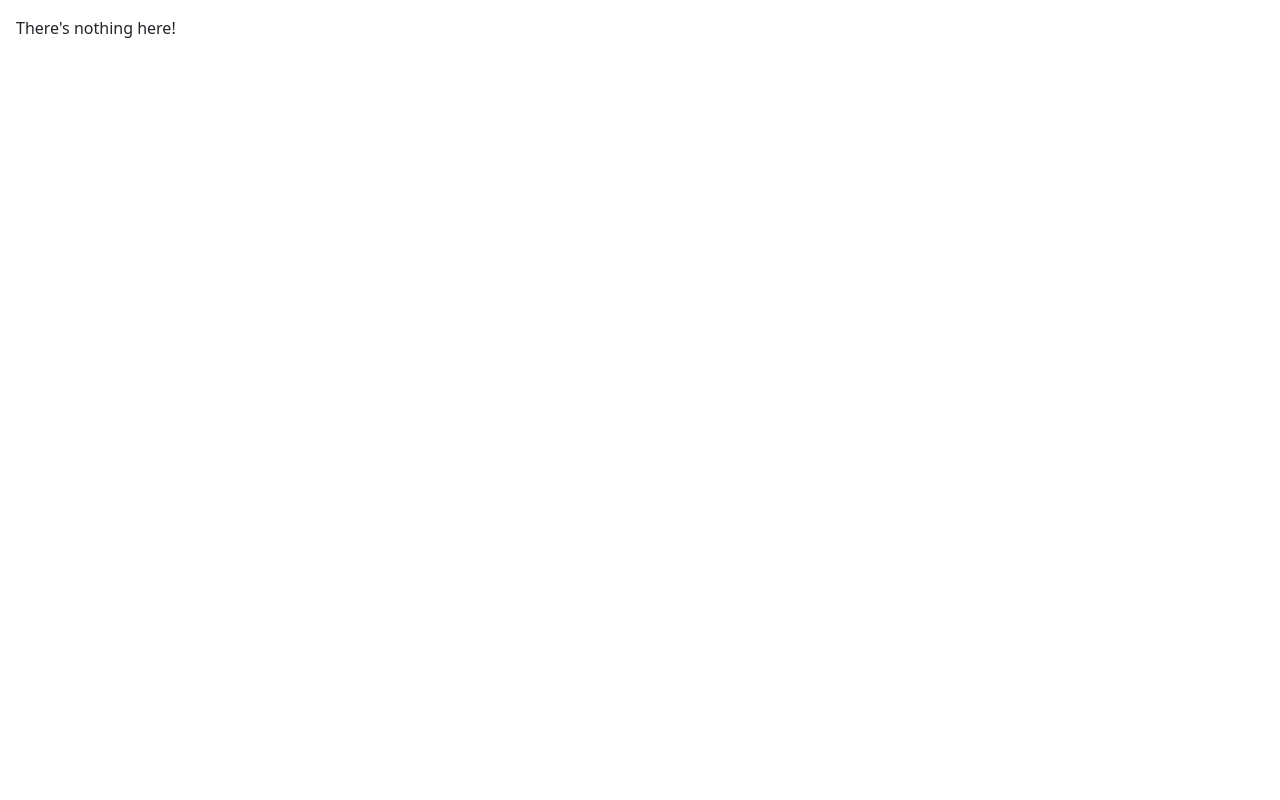
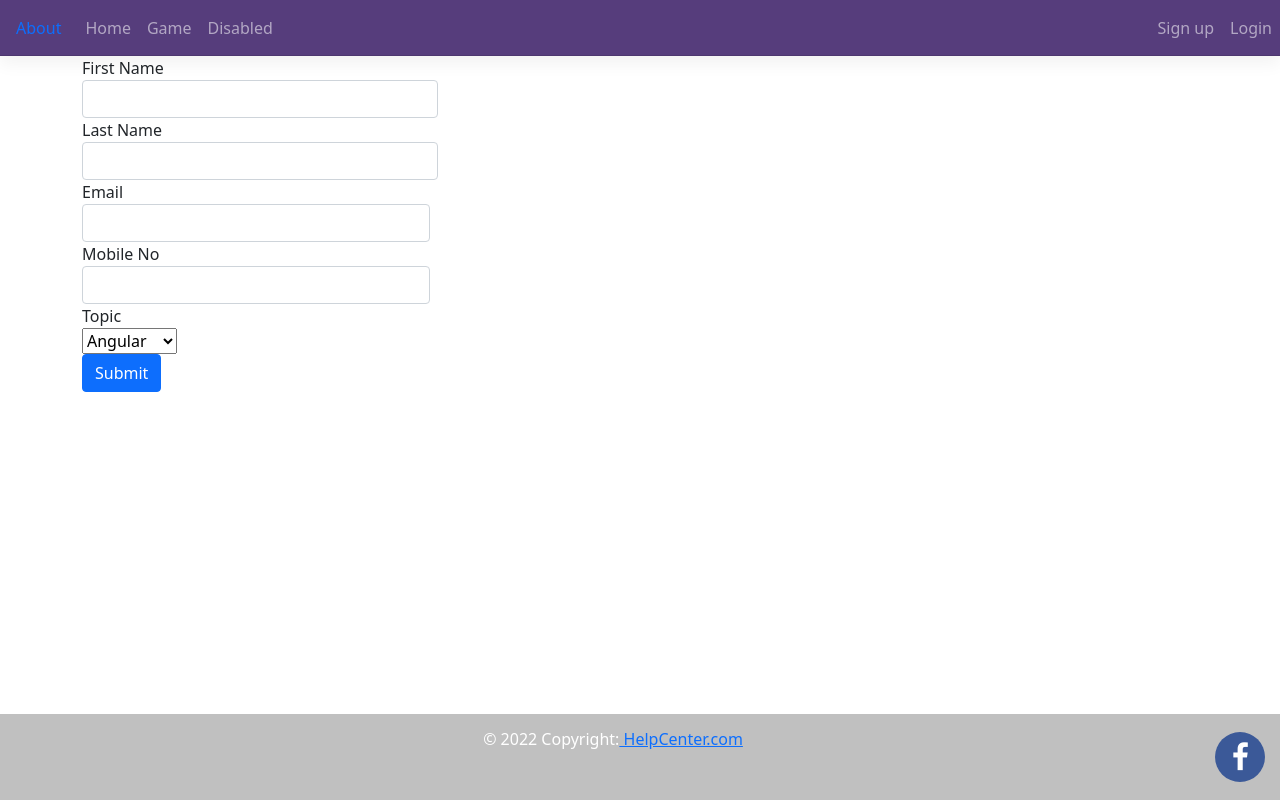
Before and after one commit to rajesh13ca63/tik-tok-game, a React (Create React App) app: page /signup in a window 1280 px wide. Built offline with nearby package versions, Linux system fonts and the light colour scheme.

Commit message:
Created new signup file for new user registration.

```diff
--- a/src/components/app.jsx
+++ b/src/components/app.jsx
@@ -1,40 +1,33 @@
 import React, {Component} from "react";
-import { Link, Outlet } from 'react-router-dom';
-import Footer from "./footer";
+import Header from "./header";
+import About from "./about";
+import Game from "./game";
+import Signup from "../usercomponets/signup";
+import {
+    Routes,
+    Route,
+    Navigate
+} from 'react-router-dom';
 
 class App extends Component {
     render() {
         return (
-            <div className="container-f">
-                <nav className="navbar navbar-expand-lg navbar-dark bd-color">
-                    <Link to="/about" className="nav-link">About</Link>
-                    <div className="collapse navbar-collapse" id="navbarSupportedContent">
-                        <ul className="navbar-nav mr-auto">
-                            <li className="nav-item active">
-                                <Link to="/home" className="nav-link">Home </Link>
-                            </li>
-                            <li className="nav-item">
-                                <Link to="/game" className="nav-link">Game</Link>
-                            </li>
-                            <li className="nav-item">
-                                <Link to="/disable" className="nav-link">Disabled</Link>
-                            </li>
-                        </ul>
-                    </div>
+           <div>
+               <div>
+                   <Header />
+               </div>
+                <Routes>
+                    <Route path="/" element={ <Navigate to={"/game"}/>} />
+                    <Route path="/about" element={<About/>} />
+                    <Route path="game" element={<Game />} />
+                    <Route path="signup" element={<Signup />} />
 
-                    <ul className="navbar-nav ml-auto">
-                        <li className="nav-item">
-                            <Link to="/signup" className="nav-link">Sign up</Link>
-                        </li>
-                        <li className="nav-item">
-                            <Link to="/login" className="nav-link">Login</Link>
-                        </li>
-                    </ul>
-                </nav>
-                <Outlet />
-                <div className="footer">
-                    <Footer />
-                </div>
+                    <Route path="*" element={
+                    <main style={{ padding: "1rem" }}>
+                        <p>There's nothing here!</p>
+                    </main>
+                    } />
+                </Routes>
             </div>
         );
     }
--- a/src/components/header.jsx
+++ b/src/components/header.jsx
@@ -1,43 +1,37 @@
-import React from "react";
-
+import { Link, Outlet } from "react-router-dom";
+import Footer from "./footer";
 function Header() {
-    return(
+        return (
             <div className="container-f">
                 <nav className="navbar navbar-expand-lg navbar-dark bd-color">
-                <a className="navbar-brand" href="#">About</a>
-                <button className="navbar-toggler" type="button" data-toggle="collapse"
-                data-target="#navbarSupportedContent" aria-controls="navbarSupportedContent"
-                aria-expanded="false" aria-label="Toggle navigation">
-                <span className="navbar-toggler-icon"></span>
-                </button>
+                    <Link to="/about" className="nav-link">About</Link>
                     <div className="collapse navbar-collapse" id="navbarSupportedContent">
                         <ul className="navbar-nav mr-auto">
                             <li className="nav-item active">
-                            <a className="nav-link" href="#">Home </a>
+                                <Link to="/home" className="nav-link">Home </Link>
                             </li>
                             <li className="nav-item">
-                            <a className="nav-link" href="#">Link</a>
+                                <Link to="/game" className="nav-link">Game</Link>
                             </li>
                             <li className="nav-item">
-                            <a className="nav-link " href="#">Disabled</a>
+                                <Link to="/disable" className="nav-link">Disabled</Link>
                             </li>
                         </ul>
-                     {/* <form className="form-inline my-2 my-lg-0">
-                        <input className="form-control mr-sm-2" type="search" placeholder="Search" aria-label="Search"/>
-                        <button className="btn btn-outline-success my-2 my-sm-0" type="submit">Search</button>
-                    </form>  */}
                     </div>
 
-                <ul className="navbar-nav ml-auto ">
+                    <ul className="navbar-nav ml-auto">
                         <li className="nav-item">
-                        <a className="nav-link" href="#"> Sign up</a>
+                            <Link to="/signup" className="nav-link">Sign up</Link>
                         </li>
                         <li className="nav-item">
-                        <a className="nav-link" href="#"> Login</a>
+                            <Link to="/login" className="nav-link">Login</Link>
                         </li>
                     </ul>
-
                 </nav>
+                <Outlet />
+                <div className="footer">
+                    <Footer />
+                </div>
             </div>
         );
 }
--- a/src/index.js
+++ b/src/index.js
@@ -2,31 +2,13 @@ import reactDom from "react-dom";
 import './app.css';
 import App from './components/app';
 import 'bootstrap/dist/css/bootstrap.css';
-import Game from "./components/game";
-import About from "./components/about";
-import {
-    BrowserRouter as Router,
-    Routes,
-    Route
-} from 'react-router-dom';
+import { BrowserRouter as Router } from 'react-router-dom';
 
 const rootElement = document.getElementById('root');
 
 reactDom.render (
     <Router>
-        {/* <App /> */}
-        <Routes>
-            <Route path="/" element={<App />} />
-            <Route path="game" element={<Game />} />
-
-            <Route path="*" element={
-            <main style={{ padding: "1rem" }}>
-                <p>There's nothing here!</p>
-            </main>
-            } />
-        </Routes>
+        <App />
     </Router>,
-
-
     rootElement
 );
--- /dev/null
+++ b/src/usercomponets/signup.jsx
@@ -0,0 +1,122 @@
+import React from "react";
+
+class Signup extends React.Component {
+    constructor(props) {
+        super(props);
+
+        this.state = {
+            firstname: '',
+            lastname: '',
+            email: '',
+            mobileno: '',
+            topic: ""
+
+        }
+
+    }
+
+    topics= ['angularjs', 'react', 'javascript', 'viewjs'];
+
+    handleUserfirstnameChange= (event) => {
+       this.setState({
+           firstname: event.target.value
+       });
+    }
+
+    handUserlastnameChange = (event) => {
+        this.setState({
+            lastname: event.target.value
+        })
+    }
+
+    handEmailChange = (event) => {
+        this.setState({
+            email: event.target.value
+        })
+    }
+
+    handleMobilenoChange = (event) => {
+        this.setState({
+            mobileno: event.target.value
+        })
+    }
+
+    handleTopics = (event) => {
+        this.setState({
+            topic: event.target.value
+        })
+        console.log('Topic', event.target.value);
+    }
+
+    handleSubmit = (event) => {
+        event.preventDefault();
+        console.log(event.target[0].value);
+        console.log(this.state.firstname);
+    }
+
+    render() {
+        return(
+            <div className="container">
+                <form className="form-horizontal" onSubmit={this.handleSubmit}>
+                    <div className="form-group row">
+                        <label className="">First Name</label>
+                        <div className="col-md-4">
+                            <input type="text" className="form-control"
+                            value={this.state.firstname}
+                            onChange={this.handleUserfirstnameChange}>
+                            </input>
+                        </div>
+                        <label className="">Last Name</label>
+                        <div className="col-md-4">
+                            <input type="text" className="form-control"
+                            value={this.state.lastname}
+                            onChange={this.handUserlastnameChange}
+                            ></input>
+                       </div>
+                       <div className="form-group row">
+                           <label>Email</label>
+                           <div className="col-md-4">
+                            <input type="text" className="form-control"
+                            value={this.state.email}
+                            onChange={this.handEmailChange}
+                            ></input>
+                            </div>
+                       </div>
+                       <div className="form-group row">
+                           <label>Mobile No</label>
+                           <div className="col-md-4">
+                               <input type="text" className="form-control"
+                               value={this.state.mobileno}
+                               onChange={this.handleMobilenoChange}
+                               />
+                           </div>
+                       </div>
+                       <div className="form-group row">
+                           <label>Topic</label>
+                           <div className="col-md-4">
+                                <select value={this.state.topic}
+                                onChange={this.handleTopics}>
+                                   {/* <option value={this.state.topic}>-select-</option> */}
+                                    <option value={this.topics[0]}>Angular</option>
+                                    <option value={this.topics[1]}>React Js</option>
+                                    <option value={this.topics[2]}>Javascript</option>
+                                    <option value={this.topics[3]}>ViewJs</option>
+                               </select>
+                           </div>
+                       </div>
+                    </div>
+
+                    <div className="form-group">
+                        <div className="col-md-offset-3 col-md-9">
+                            <button type="submit" className="btn btn-primary">Submit</button>
+                        </div>
+
+                    </div>
+
+                </form>
+            </div>
+        );
+    }
+}
+
+export default Signup;
```
Lines whose indentation alone changed are shown as unchanged.
